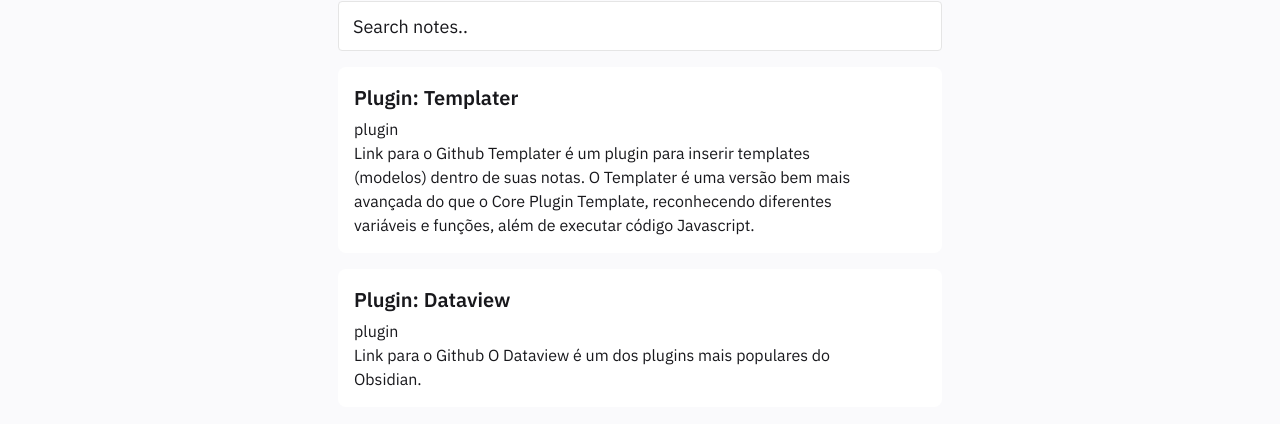
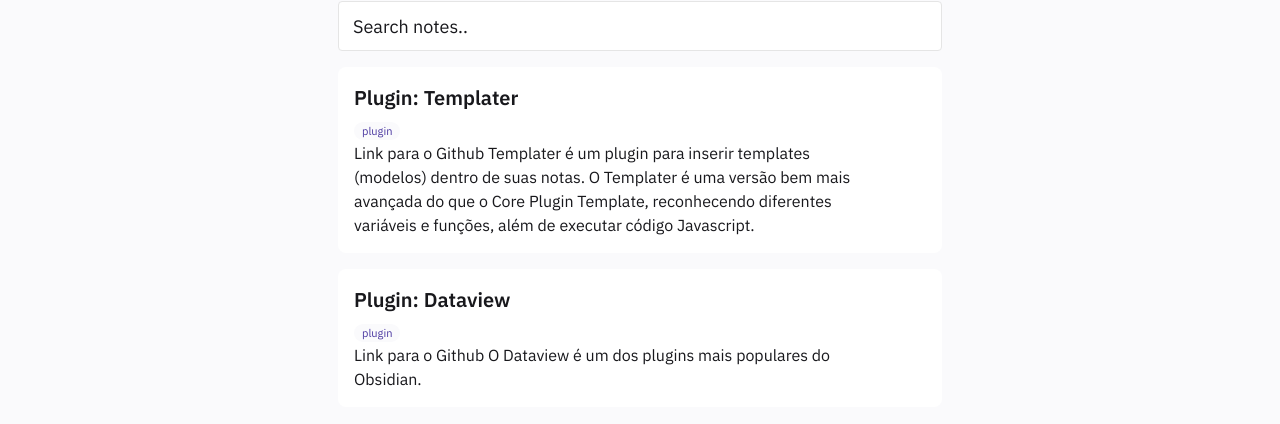
Before and after one commit to obsidianbr/obsidianbr.github.io, a Jekyll site: the page built from pages/index.md, in a window 1280 px wide. Shown: the part 198-622 px from the top of the page. Built offline with Jekyll 4.4.1, drawn with Linux system fonts in a browser that asks for light colours.

Commit message:
Update Feed.html

```diff
--- a/_includes/Feed.html
+++ b/_includes/Feed.html
@@ -47,7 +47,7 @@
     <div class="box-feed" data-url="{{site.url}}{{note_items.url}}">
         <a href="{{note_items.url}}" style="text-decoration: none;">
             <h4>{{ note_items.title }}</h4>
-            <div style="tagpill">{{ note_items.tags}}</div>
+            <div class="tagpill">{{ note_items.tags}}</div>
             <div class="content">
                 <p style="margin: 0px; font-weight:normal">
                     {{ note_items.content | strip_html | strip | remove: "[[" | remove: "]]" | escape | truncate: 260 }}
```
